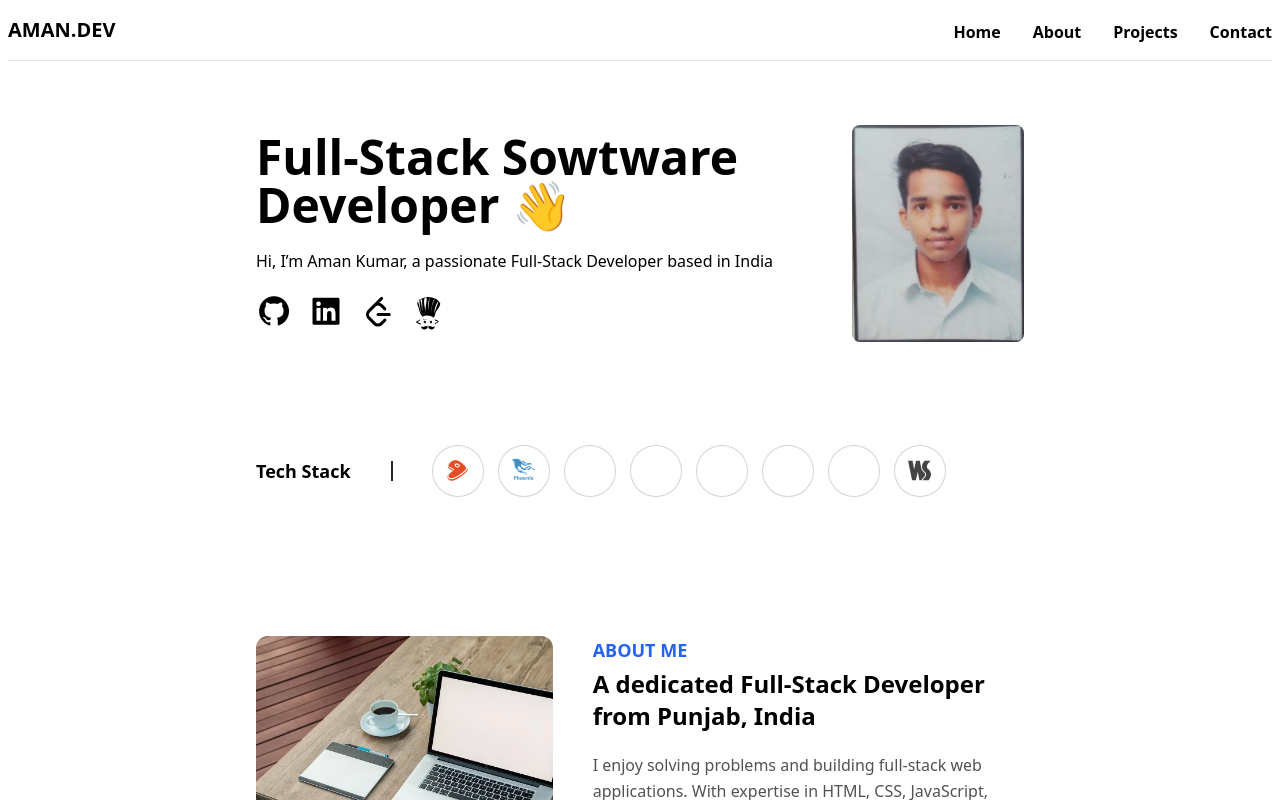
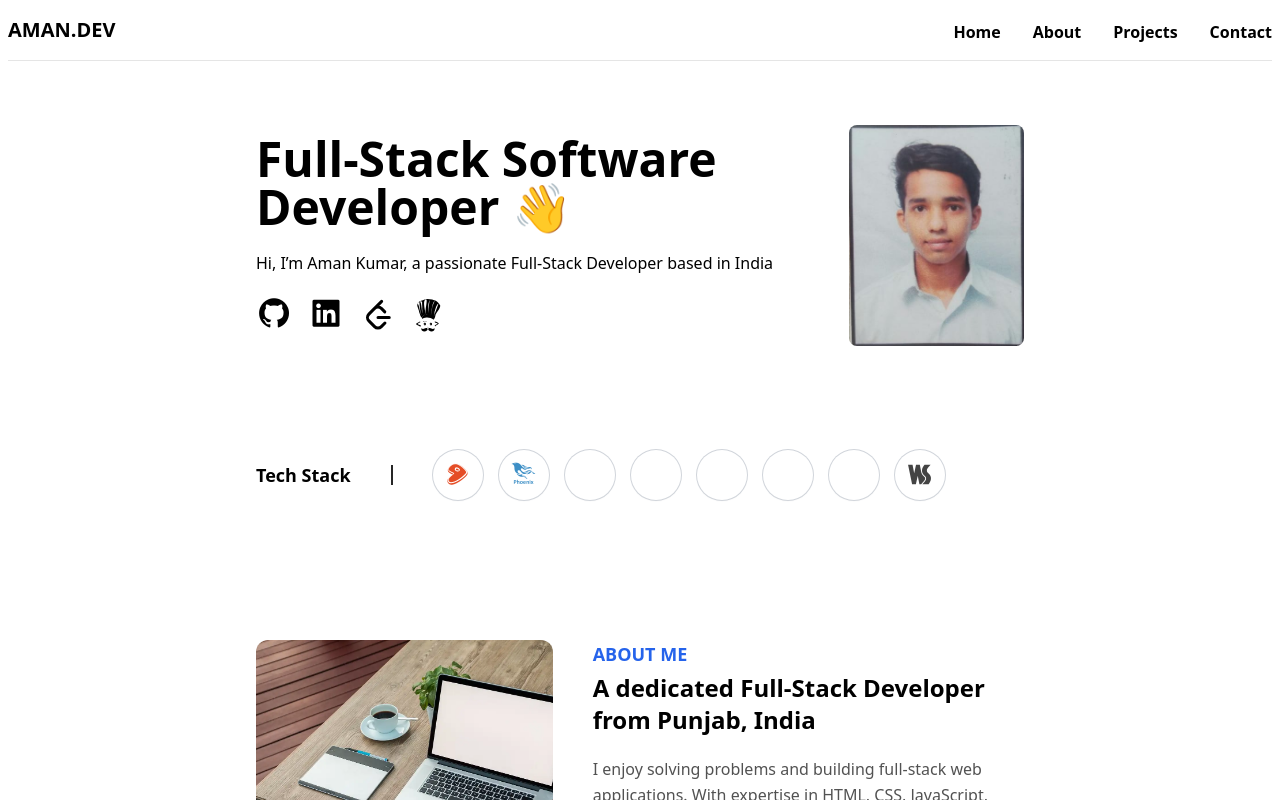
Before and after one commit to Codinewbie/portfolio, a React (Vite) app: page / in a window 1280 px wide. Shown: the top 800 px of the page. Built offline with nearby package versions, Linux system fonts and the light colour scheme; what tailwind-clip-path would draw is missing.

Commit message:
spelling mistake

```diff
--- a/src/components/Hero.jsx
+++ b/src/components/Hero.jsx
@@ -7,7 +7,7 @@ const Hero = () => {
     <header id="Home" className="">
       <div className="py-16 flex flex-col-reverse gap-10 text-center md:text-left md:flex-row items-center md:justify-between">
         <div className="">
-          <h2 className="text-3xl md:text-5xl font-black mb-5 leading-tight">Full-Stack Sowtware Developer 👋</h2>
+          <h2 className="text-3xl md:text-5xl font-black mb-5 leading-tight">Full-Stack Software Developer 👋</h2>
           <p className="mb-5">Hi, I’m Aman Kumar, a passionate Full-Stack Developer based in India</p>
           <div className="flex items-center justify-center md:justify-start text-4xl gap-4">
 
```
